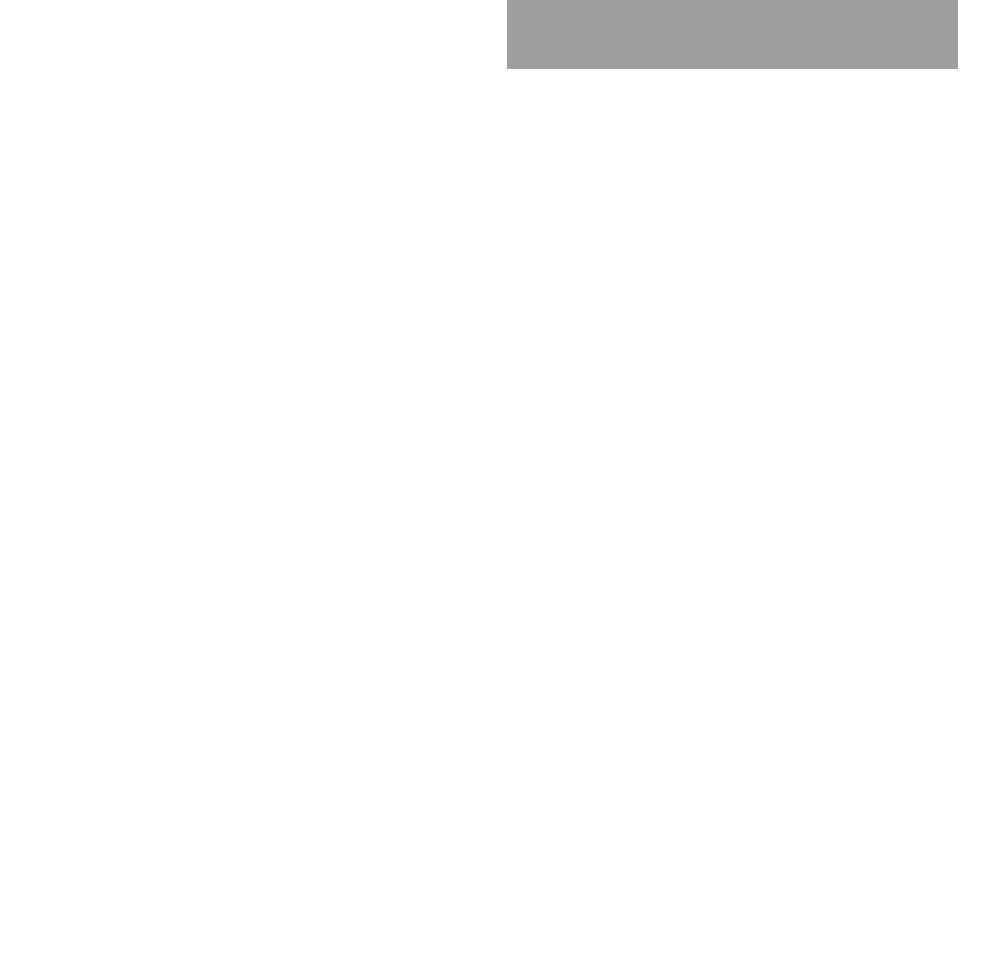
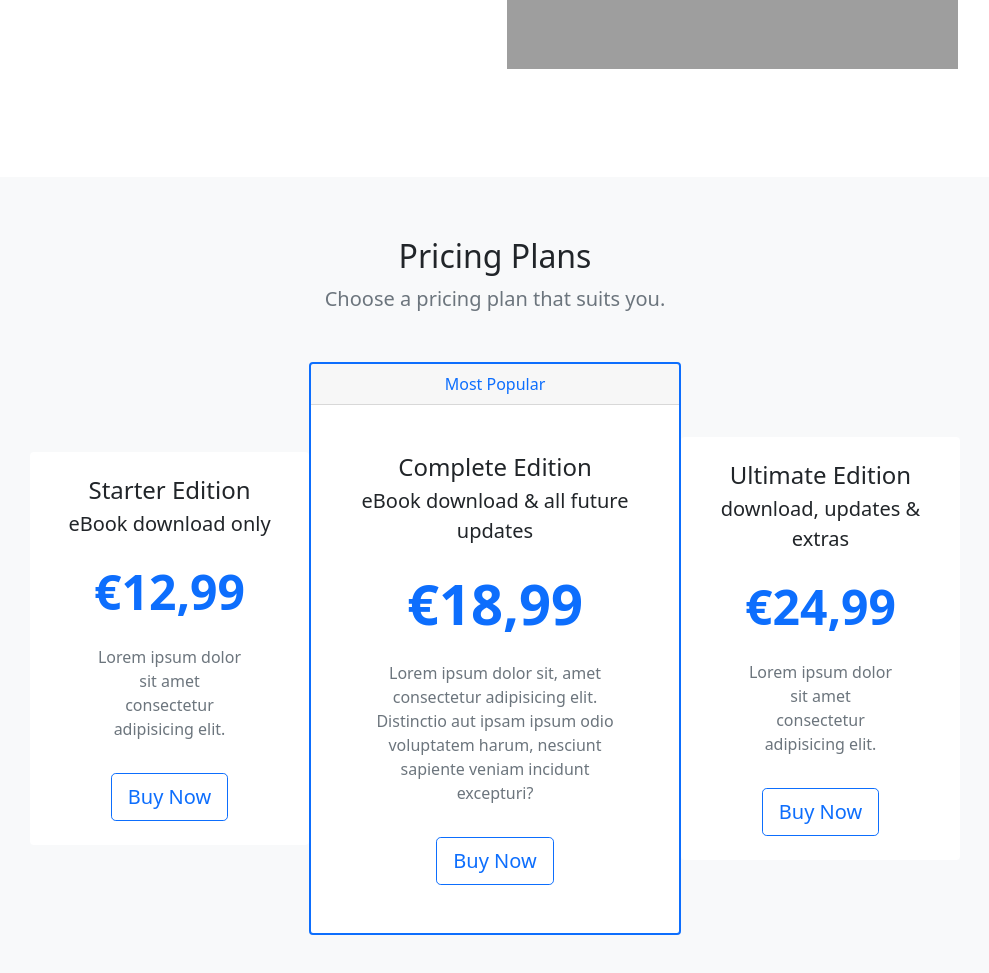
Before and after one commit to unitdevusd/dating, a website: page index.html in a window 1280 px wide. Shown: the part 549-1522 px from the top of the page, without its empty margins (145-1134 px from the left). Before the commit the page ends 800 px from the top, so only its background shows below. Drawn offline with nearby package versions, Linux system fonts and the light colour scheme; grey boxes are pictures that could not be loaded.

Commit message:
Pricing plan section & cards

```diff
--- a/index.html
+++ b/index.html
@@ -71,7 +71,54 @@
     </section>
 
     <!-- pricing plans -->
+    <section id="pricing" class="bg-light mt-5">
+        <div class="container-lg">
+            <div class="text-center">
+                <h2>Pricing Plans</h2>
+                <p class="lead text-muted">Choose a pricing plan that suits you.</p>
+            </div>
 
+            <div class="row my-5 align-items-center justify-content-center g-0">
+                <div class="col-8 col-lg-4 col-xl-3">
+                    <div class="card border-0">
+                        <div class="card-body text-center py-4">
+                            <h4 class="card-title">Starter Edition</h4>
+                            <p class="lead card-subtitle">eBook download only</p>
+                            <p class="display-5 my-4 text-primary fw-bold">€12,99</p>
+                            <p class="card-text mx-5 text-muted d-none d-lg-block">Lorem ipsum dolor sit amet consectetur adipisicing elit.</p>
+                            <a href="#" class="btn btn-outline-primary btn-lg mt-3">Buy Now</a>
+                        </div>
+                    </div>
+                </div>
+
+                <div class="col-9 col-lg-4">
+                    <div class="card border-primary border-2">
+                        <div class="card-header text-center text-primary">Most Popular</div>
+
+                        <div class="card-body text-center py-5">
+                            <h4 class="card-title">Complete Edition</h4>
+                            <p class="lead card-subtitle">eBook download & all future updates</p>
+                            <p class="display-4 my-4 text-primary fw-bold">€18,99</p>
+                            <p class="card-text mx-5 text-muted d-none d-lg-block">Lorem ipsum dolor sit, amet consectetur adipisicing elit. Distinctio aut ipsam ipsum odio voluptatem harum, nesciunt sapiente veniam incidunt excepturi?</p>
+                            <a href="#" class="btn btn-outline-primary btn-lg mt-3">Buy Now</a>
+                        </div>
+                    </div>
+                </div>
+
+                <div class="col-8 col-lg-4 col-xl-3">
+                    <div class="card border-0">
+                        <div class="card-body text-center py-4">
+                            <h4 class="card-title">Ultimate Edition</h4>
+                            <p class="lead card-subtitle">download, updates & extras</p>
+                            <p class="display-5 my-4 text-primary fw-bold">€24,99</p>
+                            <p class="card-text mx-5 text-muted d-none d-lg-block">Lorem ipsum dolor sit amet consectetur adipisicing elit.</p>
+                            <a href="#" class="btn btn-outline-primary btn-lg mt-3">Buy Now</a>
+                        </div>
+                    </div>
+                </div>
+            </div>
+        </div>
+    </section>
 
     <!-- topics at a glance -->
 
@@ -79,6 +126,11 @@
     <!-- reviews list -->
 
 
+    <!-- contact form -->
+
+
+    <!-- get updates / modal trigger -->
+
 
 </body>
 </html>
```
